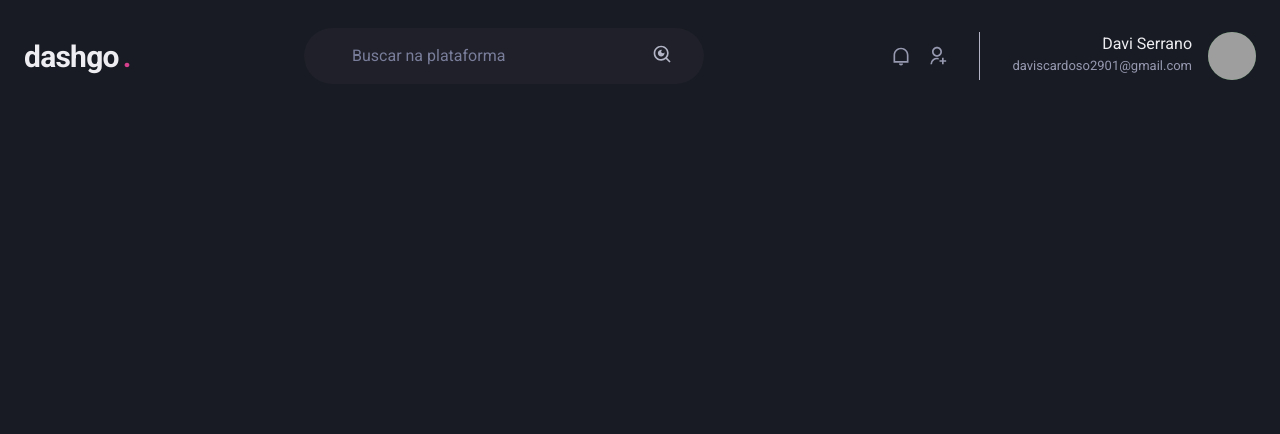
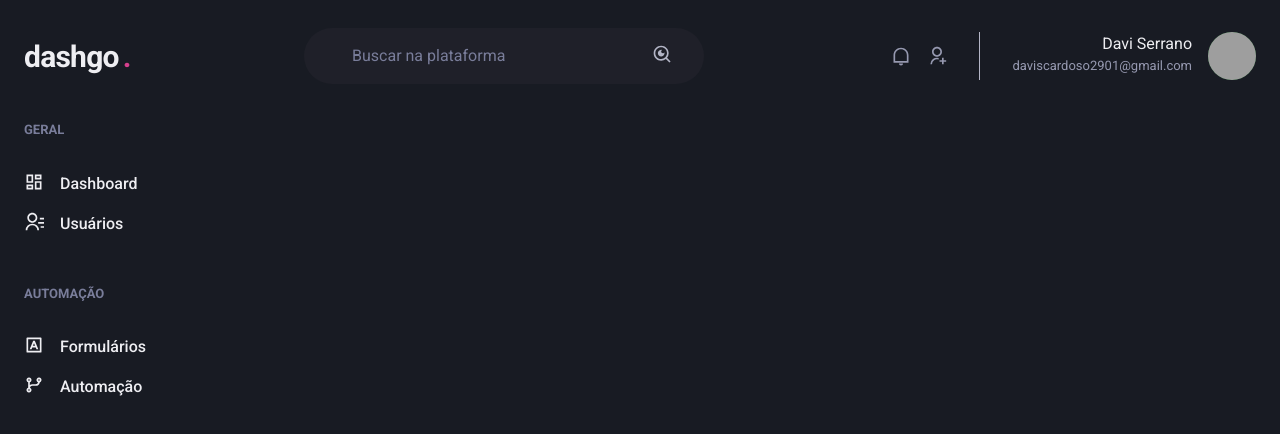
Before and after one commit to Davi-Serrano/dashgo-RocketSeat, a Next.js app: page /dashboard in a window 1280 px wide. Shown: the top 434 px of the page. Built offline with nearby package versions, Linux system fonts and the light colour scheme; grey boxes are pictures that could not be loaded.

Commit message:
Componente Sidebar

```diff
--- /dev/null
+++ b/src/components/Sidebar.tsx
@@ -0,0 +1,41 @@
+import { Box, Stack, Text, Link, Icon } from "@chakra-ui/react";
+import { RiContactsLine, RiDashboardLine, RiGitBranchLine, RiInputMethodLine } from "react-icons/ri";
+
+export function Sidebar(){
+    return(
+        <Box as="aside" w="64" mr="8">
+            <Stack spacing="12" align="flex-start">
+                <Box>
+
+                    <Text fontWeight="bold" fontSize="small" color="gray.400" > GERAL </Text>
+                    <Stack spacing="4" mt="8" align="stretch" >
+                        <Link display="flex" aling="center">
+                            <Icon as={RiDashboardLine} fontSize="20" />
+                            <Text ml="4" fontWeight="medium"> Dashboard</Text>
+                        </Link>
+
+                        <Link display="flex" aling="center">
+                            <Icon as={RiContactsLine} fontSize="20" />
+                            <Text ml="4" fontWeight="medium"> Usuários</Text>
+                        </Link>
+                    </Stack>
+                </Box>
+
+                <Box>
+                    <Text fontWeight="bold" fontSize="small" color="gray.400" > AUTOMAÇÃO </Text>
+                    <Stack spacing="4" mt="8" align="stretch" >
+                        <Link display="flex" aling="center">
+                            <Icon as={RiInputMethodLine} fontSize="20" />
+                            <Text ml="4" fontWeight="medium"> Formulários</Text>
+                        </Link>
+
+                        <Link display="flex" aling="center">
+                            <Icon as={RiGitBranchLine} fontSize="20" />
+                            <Text ml="4" fontWeight="medium"> Automação</Text>
+                        </Link>
+                    </Stack>
+                </Box>
+            </Stack>
+        </Box>
+    );
+}
--- a/src/pages/dashboard.tsx
+++ b/src/pages/dashboard.tsx
@@ -1,7 +1,17 @@
+import { Flex } from "@chakra-ui/react";
 import { Header } from "../components/Header";
+import { Sidebar } from "../components/Sidebar";
 
 export default function Dashboard (){
     return(
-        <Header />
+        <Flex direction="column" h="100vh">
+
+            <Header />
+
+            <Flex w="100%" my="6" maxBlockSize={1480} mx="auto" px="6">
+                <Sidebar />
+            </Flex>
+
+        </Flex>
     )
 }
```
